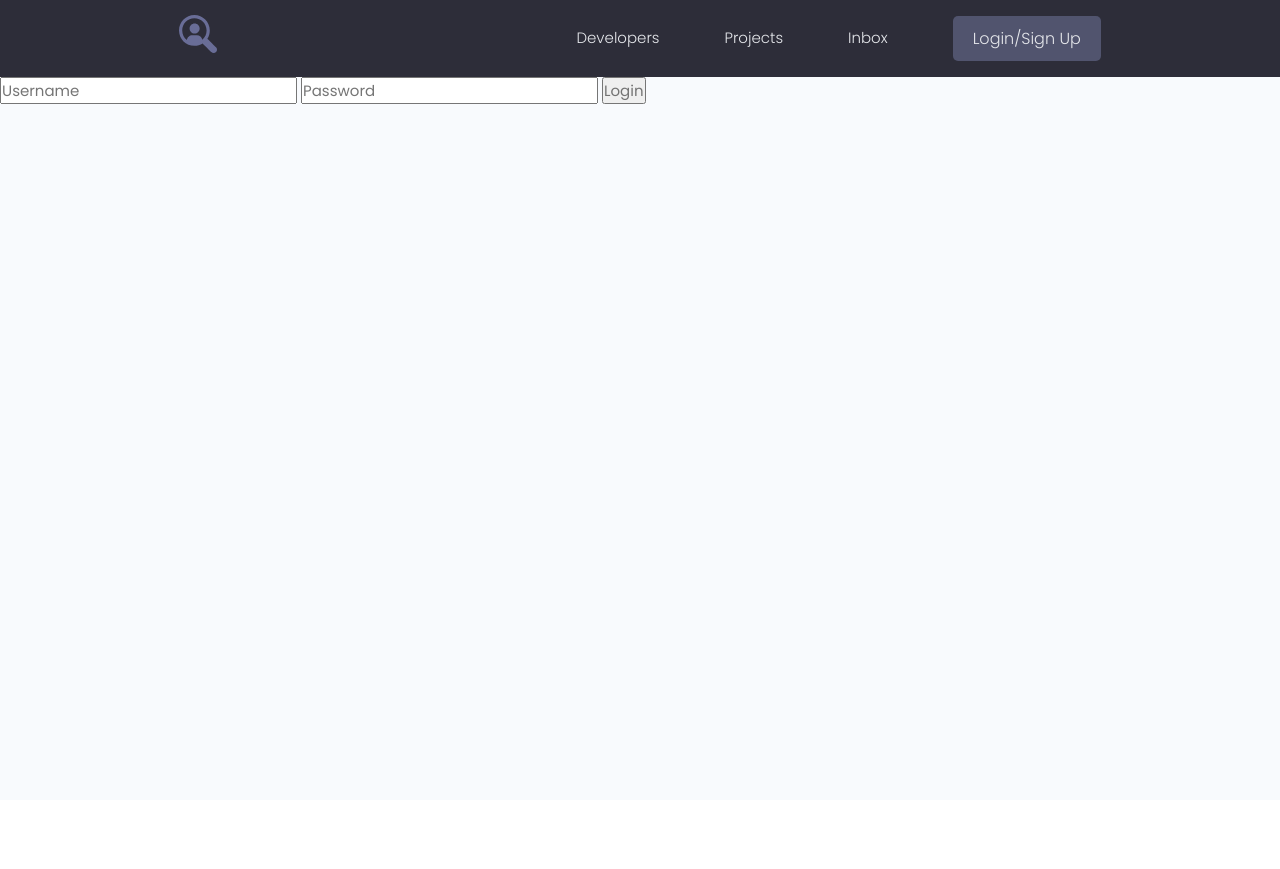
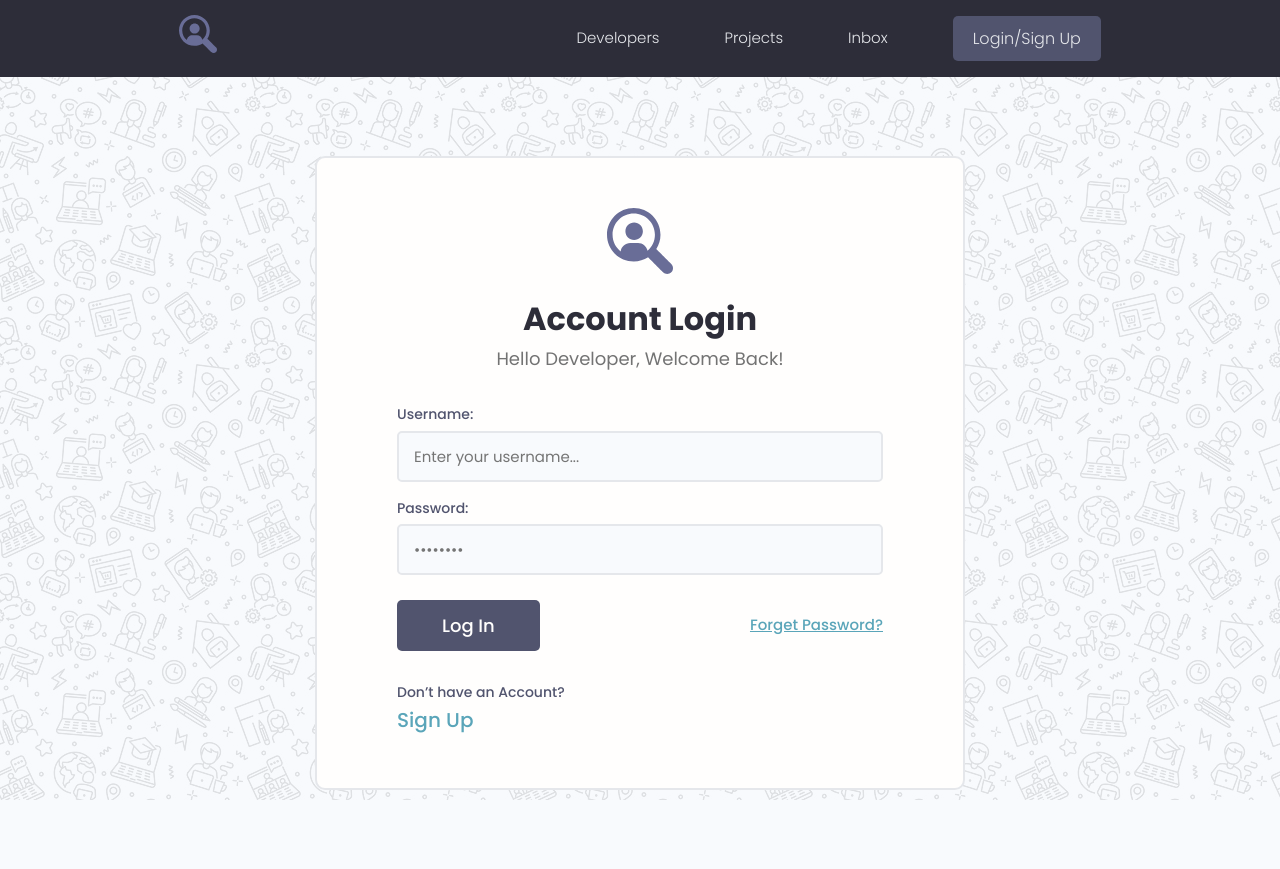
Before and after one commit to Volk0077/Python416, a Django app: page /login/ in a window 1280 px wide. Before the commit the page ends 104 px from the top, so only its background shows below. Run offline with Django 5.2, Linux system fonts and the light colour scheme; some libraries are stand-ins or nearby versions.

Commit message:
L_53:Django -> реализована старница регистарции пользователей, создана страница  account

```diff
--- a/fourth/projects/templates/projects/base.html
+++ b/fourth/projects/templates/projects/base.html
@@ -26,12 +26,18 @@
     </head>
 
     <body>
-
-
         {% include 'projects/navbar.html' %}
-
-{%  block content %}
-{% endblock  %}
-
+        {% if messages %}
+        {% for message in messages %}
+        <div style="text-align: center;">
+            <div class="alert alert--{{message.tags}}">
+                <p class="alert__message">{{message}}</p>
+                <button class="alert__close">&Cross;</button>
+            </div>
+        </div>
+        {% endfor %}
+        {% endif %}
+        {% block content %} {% endblock %}
+        <script src="{% static 'uikit/app.js' %}"></script>
     </body>
 </html>
--- a/fourth/projects/templates/projects/navbar.html
+++ b/fourth/projects/templates/projects/navbar.html
@@ -20,7 +20,11 @@
                         <li class="header__menuItem">
                             <a href="inbox.html">Inbox</a>
                         </li>
+
                         {% if request.user.is_authenticated %}
+                        <li class="header__menuItem">
+                            <a href="{% url 'account' %}">Account</a>
+                        </li>
                         <li class="header__menuItem">
                             <a href="{% url 'create_project' %}">Add Project</a>
                         </li>
--- a/fourth/projects/templates/projects/projects.html
+++ b/fourth/projects/templates/projects/projects.html
@@ -1,4 +1,5 @@
-{% extends 'projects/base.html' %} {% block content %}
+{% extends 'projects/base.html' %}
+{% block content %}
 
 <!-- Main Section -->
 <main class="projects">
--- a/fourth/users/templates/users/login_register.html
+++ b/fourth/users/templates/users/login_register.html
@@ -1,11 +1,96 @@
-{% extends 'projects/base.html' %}
-{% block content %}
+{% extends 'projects/base.html' %} {% load static %} {% block content %}
+{% if page == 'register' %}
 
-<form action="{% url 'login' %}" method="POST">
-    {% csrf_token %}
-    <input type="text" name="username" placeholder="Username">
-    <input type="password" name="password" placeholder="Password">
-    <input type="submit" value="Login">
-</form>
 
-{% endblock %}
+<div class="auth">
+    <div class="card">
+        <div class="auth__header text-center">
+            <a href="/">
+                <img src={% static 'images/logo.svg' %} alt="icon" />
+            </a>
+            <h3>Регистрация аккаунта</h3>
+            <p>Create a new developer account</p>
+        </div>
+
+        <form action="{% url 'register' %}" method="POST" class="form auth__form">
+            {% csrf_token %}
+            <!-- Input:Text -->
+            <!-- Цикл для вывода полей из нашей формы -->
+            {% for field in form %}
+            <div class="form__field">
+                <label for="formInput#text">{{field.label}}: </label>
+                {{ field }}
+                <!-- Показывает ошибки под полем  -->
+                {% for error in field.errors %}
+                <p style="color: red">{{error}}</p>
+                {% endfor %}
+            </div>
+            {% endfor %}
+            <div class="auth__actions">
+                <input
+                    class="btn btn--sub btn--lg"
+                    type="submit"
+                    value="Sign  In"
+                />
+            </div>
+        </form>
+        <div class="auth__alternative">
+            <p>Already have an Account?</p>
+            <a href="{% url 'login' %}">Log In</a>
+        </div>
+    </div>
+</div>
+
+{% else %}
+<div class="auth">
+    <div class="card">
+        <div class="auth__header text-center">
+            <a href="/">
+                <img src="{% static 'images/logo.svg' %}" alt="icon" />
+            </a>
+            <h3>Account Login</h3>
+            <p>Hello Developer, Welcome Back!</p>
+        </div>
+
+        <form action="{% url 'login' %}" method="POST" class="form auth__form">
+            {% csrf_token %}
+            <!-- Input:Email -->
+            <div class="form__field">
+                <label for="formInput#text">Username: </label>
+                <input
+                    class="input input--text"
+                    id="formInput#text"
+                    type="text"
+                    name="username"
+                    placeholder="Enter your username..."
+                />
+            </div>
+
+            <!-- Input:Password -->
+            <div class="form__field">
+                <label for="formInput#password">Password: </label>
+                <input
+                    class="input input--password"
+                    id="formInput#passowrd"
+                    type="password"
+                    name="password"
+                    placeholder="••••••••"
+                />
+            </div>
+            <div class="auth__actions">
+                <input
+                    class="btn btn--sub btn--lg"
+                    type="submit"
+                    value="Log In"
+                />
+                <a href="forgetpassword.html">Forget Password?</a>
+            </div>
+        </form>
+        <div class="auth__alternative">
+            <p>Don’t have an Account?</p>
+            <a href="{% url 'register' %}">Sign Up</a>
+        </div>
+    </div>
+</div>
+
+{% endif %} {% endblock %}
--- a/fourth/users/urls.py
+++ b/fourth/users/urls.py
@@ -5,6 +5,9 @@ from . import views
 urlpatterns = [
     path('', views.profiles, name='profiles'),
     path('profile/<str:pk>/', views.user_profile, name='user_profile'),
+    path('account/', views.user_account, name='account'),
     path('login/', views.login_user, name='login'),
     path('logout/', views.logout_user, name='logout'),
+    path('edit_account/', views.edit_account, name='edit_account'),
+    path('register/', views.register_user, name='register'),
 ]
--- a/fourth/users/views.py
+++ b/fourth/users/views.py
@@ -4,6 +4,9 @@ from django.contrib.auth import logout, login, authenticate
 from django.contrib.auth.models import User
 from django.core.exceptions import ObjectDoesNotExist
 from django.contrib.auth.decorators import login_required
+from django.contrib import messages
+from django.contrib.auth.forms import UserCreationForm
+from .forms import CustomUserCreationForm
 
 
 def login_user(request):
@@ -15,20 +18,21 @@ def login_user(request):
         try:
             user = User.objects.get(username=username)
         except ObjectDoesNotExist:
-            print("Такого пользователя не существует")
+            messages.error(request, 'Такого пользователя не существует')
 
         user = authenticate(request, username=username, password=password)
         if user is not None:
             login(request, user)
             return redirect('profiles')
         else:
-            print("Неверный логин или пароль")
+            messages.error(request,"Неверный логин или пароль")
 
     return render(request, "users/login_register.html")
 
 
 def logout_user(request):
     logout(request)
+    messages.info(request, 'Вы вышли из учетной записи')
     return redirect('login')
 
 
@@ -51,3 +55,45 @@ def user_profile(request, pk):
         'other_skills': other_skills,
     }
     return render(request, 'users/profile.html', context)
+
+
+def register_user(request):
+    page = 'register'
+    form = CustomUserCreationForm()
+    if request.method == "POST":
+        form = CustomUserCreationForm(request.POST)
+        if form.is_valid():
+            user = form.save(commit=False)
+            user.username = user.username.lower()
+            user.save()
+            messages.success(request, 'Вы успешно зарегистрированы')
+            login(request, user)
+            return redirect('profiles')
+        else:
+            messages.error(request, 'При регистрации произошла ошибка')
+
+
+    context ={
+        'page': page,
+        'form': form
+    }
+    return render(request, 'users/login_register.html', context)
+
+
+login_required(login_url='login')
+def user_account(request):
+    prof = request.user.profile # доступ текущего пользователя к своему профилю
+    skills = prof.skill_set.all()
+    projects = prof.project_set.all()
+
+    context = {
+        'profile': prof,
+        'skills': skills,
+        'projects': projects
+    }
+    return render(request, 'users/account.html', context)
+
+
+login_required(login_url='login')
+def edit_account(request):
+    return render(request, 'users/profile_form.html' )
```
Also changed, not shown: fourth/users/forms.py (added, +15 -0 lines), fourth/users/models.py (+7 -8 lines), fourth/users/signals.py (+12 -0 lines), fourth/users/templates/users/account.html (added, +139 -0 lines), fourth/users/templates/users/profile_form.html (added, +10 -0 lines). Lines whose indentation alone changed are shown as unchanged.
